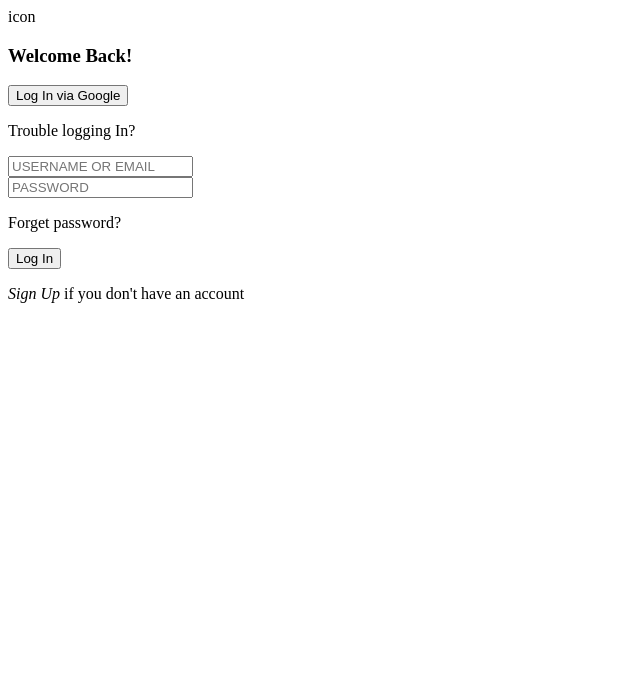
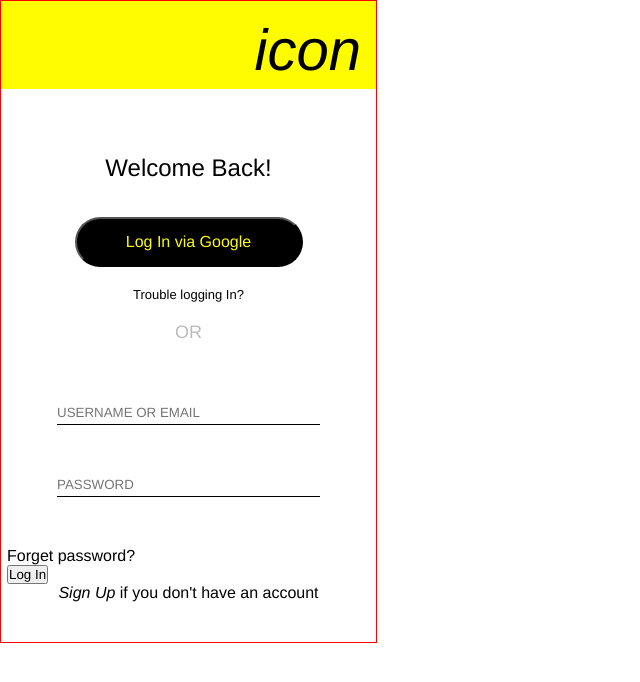
Before and after one commit to Nicole0509/SnapChatCloneATLP, a plain HTML site: page index.html in a window 1280 px wide. Shown: the whole page, without its empty margins (0-640 px from the left). Drawn offline with Linux system fonts and the light colour scheme.

Commit message:
css and html

```diff
--- a/index.html
+++ b/index.html
@@ -5,20 +5,25 @@
     <meta charset="UTF-8">
     <meta name="viewport" content="width=device-width, initial-scale=1.0">
     <title>Log in to SnapChat</title>
+    <link rel="stylesheet" href="style.css">
 </head>
 <body>
     <div class="interface">
         <div class="heading">
-            icon
+            <i>icon</i>
         </div>
         <div class="mainboard">
             <h3>Welcome Back!</h3>
             <button>Log In via Google</button>
-            <p>Trouble logging In?</p>
+            <p id="p1">Trouble logging In?</p>
+            <p id="p2">OR</p>
             <form action="#">
-                <input type="text" placeholder="USERNAME OR EMAIL">
-                <br>
-                <input type="password" placeholder="PASSWORD">
+                <div id="input">
+                    <input type="text" placeholder="USERNAME OR EMAIL">
+                </div>
+                <div id="input">
+                    <input type="password" placeholder="PASSWORD">
+                </div>
                 <p>Forget password?</p>
                 <input type="submit" value="Log In">
             </form>
--- /dev/null
+++ b/style.css
@@ -0,0 +1,90 @@
+*{
+    padding: 0;
+    margin: 0;
+    font-family:  Helvetica,Arial, sans-serif;
+}
+
+:root{
+    --yellow: #fffc00;
+    --black:#000000;
+    --grey: #bbbbbb;
+}
+
+body{
+    background-color: #fff;
+    display: flex;
+    flex-direction: column;
+    justify-content: center;
+}
+
+.interface{
+    border:  solid red 1px;
+    width: 375px;
+    max-height: 812px;
+
+}
+
+.interface .heading{
+    width: auto;
+    height: 88px;
+    background-color: var(--yellow);
+}
+
+.interface .heading i{
+    display: flex;
+    justify-content: flex-end;
+    font-size: 58px;
+    padding: 15px ;
+}
+
+
+.interface .mainboard{
+    display: flex;
+    flex-direction: column;
+    align-items: center;
+    justify-content: center;
+    padding: 40px 30px;
+}
+
+.interface .mainboard h3{
+    font-size: 24px;
+    padding: 15px;
+    font-weight: 400;
+    margin: 10px;
+}
+
+.interface .mainboard button{
+    width: 228px;
+    height: 50px;
+    border-radius: 50px;
+    font-size: 16px;
+    font-weight: 400;
+    color: var(--yellow);
+    background-color: var(--black);
+    margin: 10px 0;
+}
+
+.interface .mainboard #p1{
+    color: var(--black);
+    padding: 10px;
+    font-size: 13px;
+}
+
+.interface .mainboard #p2{
+    color: var(--grey);
+    padding: 10px;
+    font-size: 18px;
+}
+
+.interface .mainboard form #input{
+    margin: 5px;
+    width: 263px;
+    max-height: 38px;
+    border-bottom: solid var(--black) 1px;
+    padding-bottom: 3px;
+    margin: 50px;
+}
+
+.interface .mainboard form #input input{
+    border: none;
+}
```
